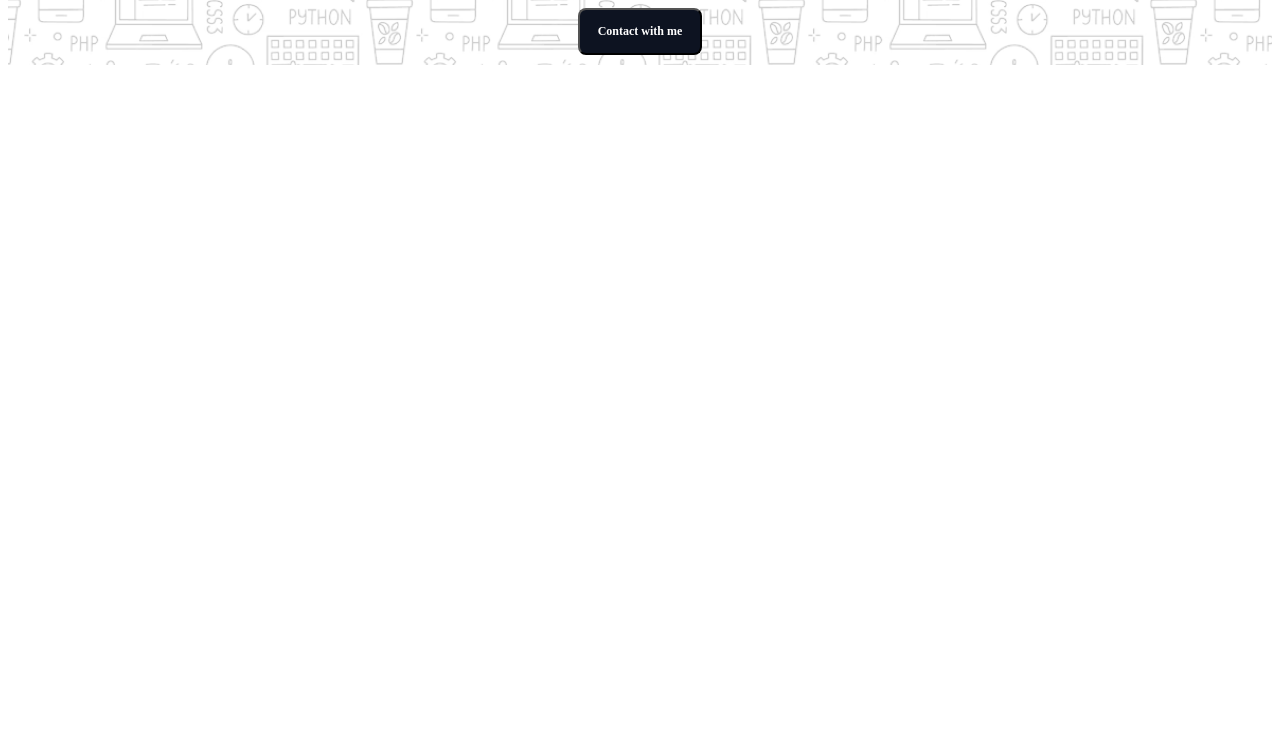
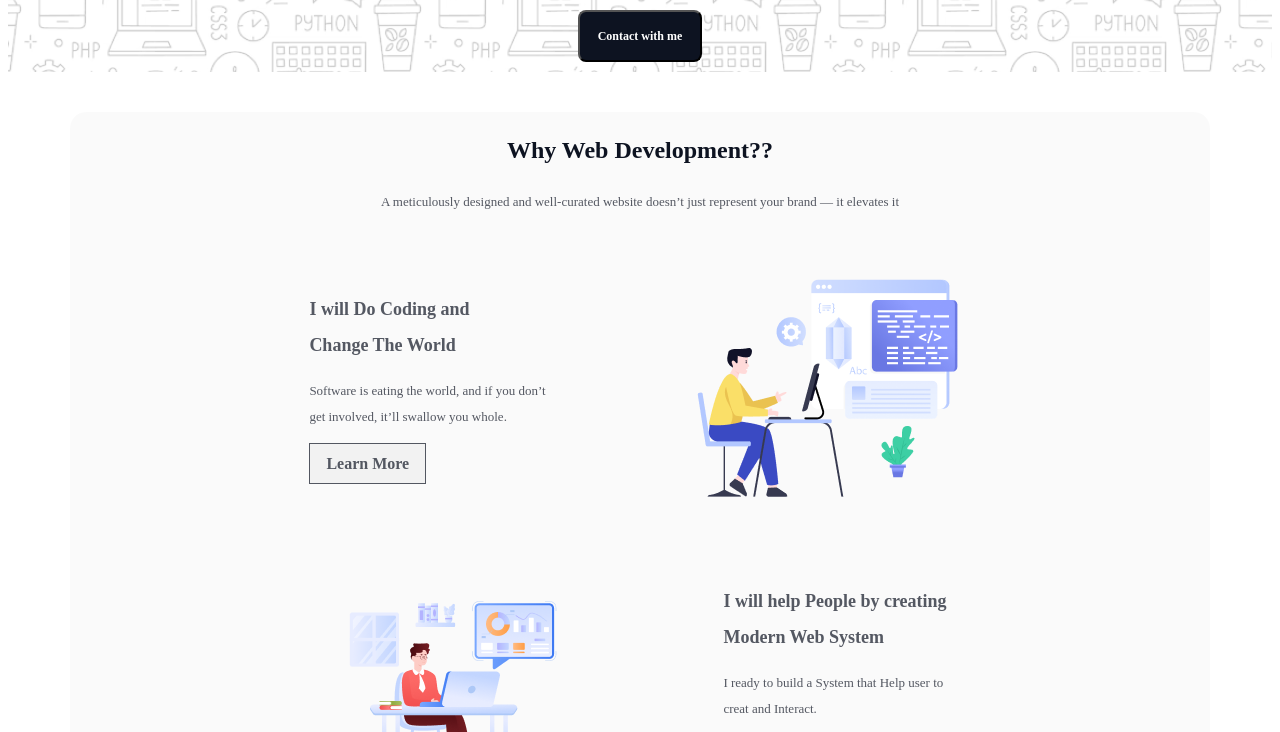
Before and after one commit to shorkarjakir/b10a1-portfolio-projects, a plain HTML site: page index.html in a window 1280 px wide. Shown: the part 394-1126 px from the top of the page. Before the commit the page ends 800 px from the top, so only its background shows below. Drawn offline with Linux system fonts and the light colour scheme; a web font is replaced by a local one.

Commit message:
WHY Coding section completed.

```diff
--- a/index.html
+++ b/index.html
@@ -22,6 +22,42 @@
       <div><a href=""><button class="hero-button">Contact with me</button></a></div>
     </div>
    </section>
+   <section class="why-section">
+    <div class="why-heading-section">
+      <h1 class="why-heading">Why Web Development??</h1>
+      <p class="why-description">A meticulously designed and well-curated website doesn’t just represent your brand — it elevates it</p>
+    </div>
+    <div class="coding-section">
+      <div>
+        <h1 class="coding-heading">I will Do Coding and <br> Change The World</h1>
+        <p class="coding-description">Software is eating the world, and if you don’t <br> get involved, it’ll swallow you whole.</p>
+        <div><button class="learn-more-button">Learn More</button></div>
+      </div>
+      <div>
+        <img src="/assets/Layer_1.png" alt="">
+      </div>
+    </div>
+    <div class="coding-section">
+      <div>
+        <img src="/assets/Group 3.png" alt="">
+      </div>
+      <div>
+        <h1 class="coding-heading">I will help People by creating <br> Modern Web System</h1>
+        <p class="coding-description">I ready to build a System that Help user to <br> creat and Interact.</p>
+        <div><button class="learn-more-button">Learn More</button></div>
+      </div>
+    </div>
+    <div class="coding-section">
+      <div>
+        <h1 class="coding-heading">I will Do Coding and <br> Change The World</h1>
+        <p class="coding-description">Doing Coding just like a passion, using this <br> we can solve our digigal problem</p>
+        <div><button class="learn-more-button">Learn More</button></div>
+      </div>
+      <div>
+        <img src="/assets/Group 4.png" alt="">
+      </div>
+    </div>
+   </section>
   </main>
   <footer>
 
--- a/styles/main.css
+++ b/styles/main.css
@@ -72,14 +72,15 @@ margin-top: 10px;
 margin-bottom: 0;
 }
 
-.hero-container .hero-description{
+.hero-container .hero-Description{
 color: rgb(13, 19, 33);
 font-family: Azeret Mono;
-font-size: 8px;
+font-size: 13px;
+line-height: 26px;
 font-weight: 400;;
 letter-spacing: 0%;
 text-align: center;
-opacity: 70%;
+opacity: 0.7;
 /* margin-top: 10px; */
 }
 
@@ -88,7 +89,7 @@ color: rgb(255, 255, 255);
 font-family: Azeret Mono;
 font-size: 12px;
 font-weight: 600;
-line-height: 23px;
+line-height: 28px;
 letter-spacing: 0%;
 text-align: center;
 border-radius: 8px;
@@ -96,3 +97,80 @@ background: rgb(13, 19, 33);
 padding: 10px 18px 10px 18px;
 margin-bottom: 10px;
 }
+
+/* why section  */
+
+.why-section{
+display: flex;
+margin: 0 auto;
+flex-direction: column;
+justify-content: center;
+align-items: center;
+margin-top: 40px;
+border-radius: 16px;
+background: rgba(13, 19, 33, 0.02);
+max-width: 1140px;
+}
+
+.why-section .why-heading{
+color: rgb(13, 19, 33);
+font-family: Azeret Mono;
+font-size: 24px;
+font-weight: 800;
+line-height: 37px;
+letter-spacing: 0%;
+text-align: center;
+}
+
+.why-section .why-description{
+color: rgb(13, 19, 33);
+font-family: Azeret Mono;
+font-size: 13px;
+font-weight: 400;
+line-height: 26px;
+letter-spacing: 0%;
+text-align: center;
+opacity: 0.7;
+}
+
+.coding-section{
+ display: flex;
+ margin-top: 48px;
+ gap: 150px;
+
+}
+
+.coding-section .coding-heading{
+color: rgba(13, 19, 33, 0.7);
+font-family: Azeret Mono;
+font-size: 18px;
+font-weight: 700;
+line-height: 36px;
+letter-spacing: 0%;
+text-align: left;
+}
+
+.coding-section .coding-description{
+color: rgb(13, 19, 33);
+font-family: Azeret Mono;
+font-size: 13px;
+font-weight: 400;
+line-height: 26px;
+letter-spacing: 0%;
+text-align: left;
+opacity: 0.7;
+}
+
+.coding-section .learn-more-button{
+color: rgb(13, 19, 33);
+font-family: Azeret Mono;
+font-size: 16px;
+font-weight: 600;
+line-height: 23px;
+letter-spacing: 0%;
+text-align: center;
+box-sizing: border-box;
+border: 1px solid rgb(13, 19, 33);
+opacity: 0.7;
+padding: 8px 16px 8px 16px;
+}
```
